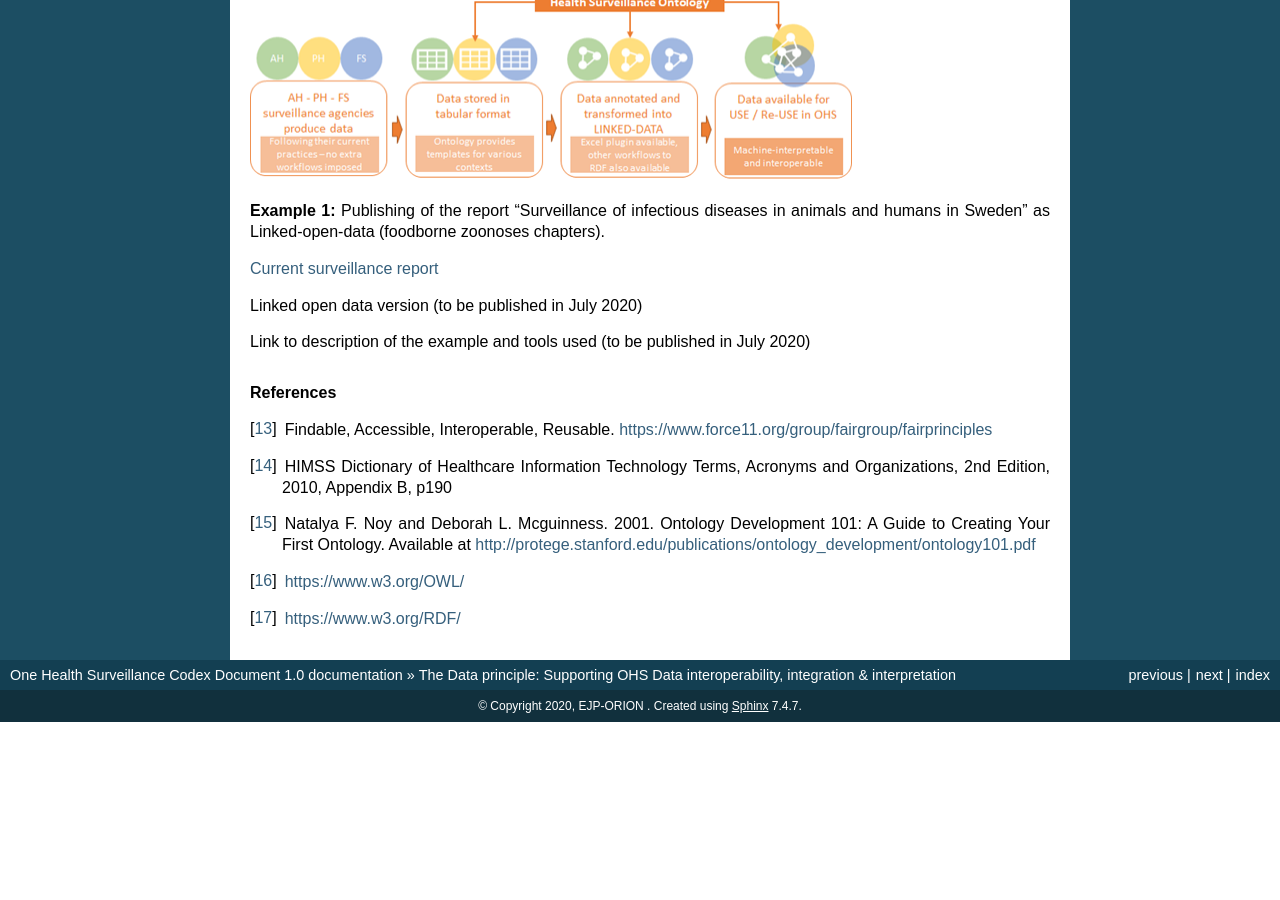
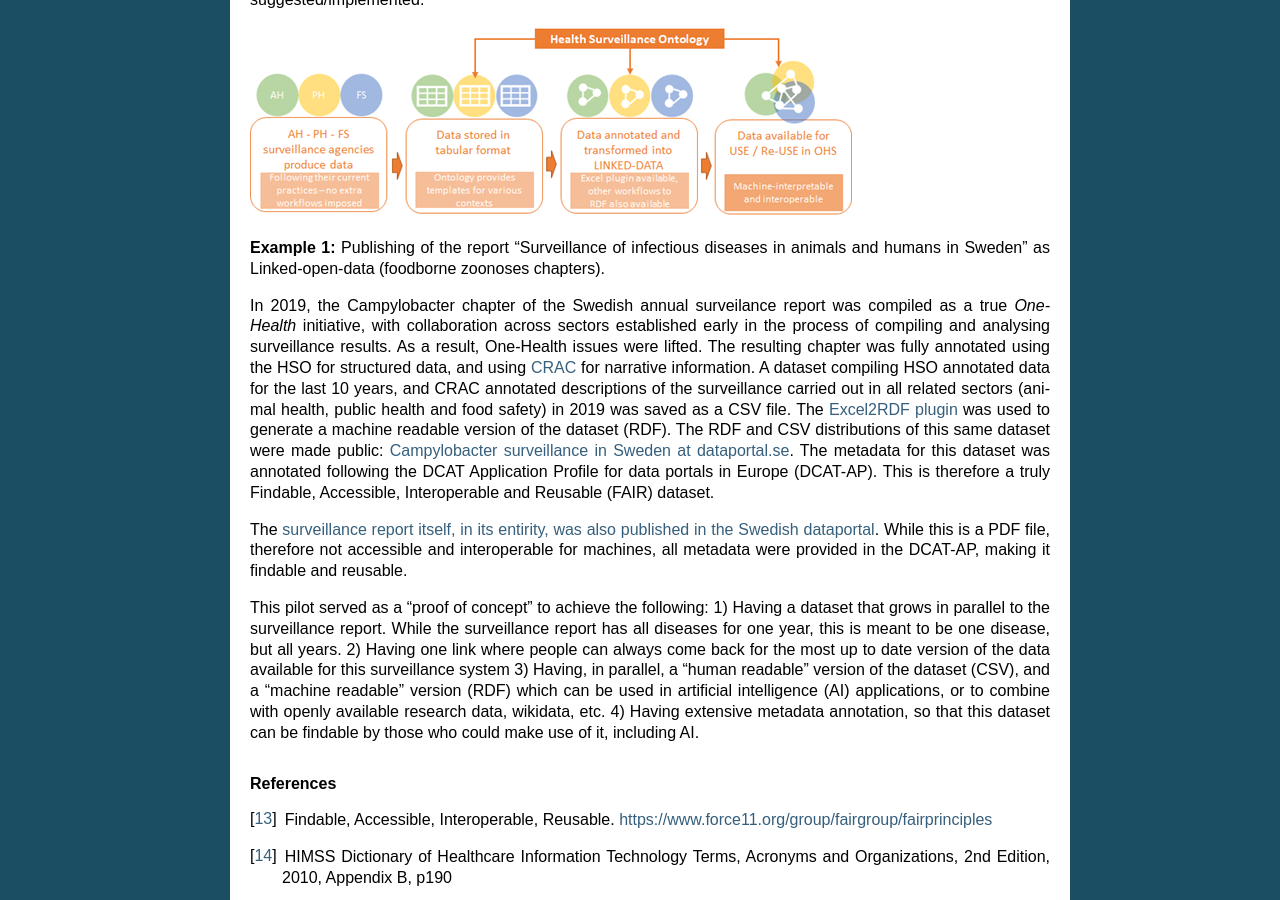
Before and after one commit to EJP-ORION/OH-Surveillance-Codex, a Sphinx documentation site: the page built from docs/4-the-data-principle.rst, in a window 1280 px wide and 900 px high, scrolled down 2331 px. Built offline with Sphinx 7.4.7, drawn with Linux system fonts in a browser that asks for light colours; before the commit the page ends 3053 px from its top, so only the background shows below that; some of the changed text lies outside the part shown.

Commit message:
Update 4-the-data-principle.rst
add the campy dataset as example 1

```diff
--- a/docs/4-the-data-principle.rst
+++ b/docs/4-the-data-principle.rst
@@ -170,13 +172,24 @@ annotation has been suggested/implemented.
 diseases in animals and humans in Sweden” as Linked-open-data (foodborne
 zoonoses chapters).
 
-`Current surveillance
-report <https://old.sva.se/en/reports-and-publications-in-english/disease-surveillance/disease-surveillance-reports>`__
+In 2019, the Campylobacter chapter of the Swedish annual surveilance report was compiled as a true
+*One-Health* initiative, with collaboration across sectors established early in the process of
+compiling and analysing surveillance results. As a result, One-Health issues were lifted.
+The resulting chapter was fully annotated using the HSO for structured data, and using `CRAC <https://oh-surveillance-codex.readthedocs.io/en/latest/5-the-reporting-principle.html#consensus-report-annotation-checklist-crac>`_ for narrative information. A dataset compiling HSO annotated data for the last 10 years, and CRAC annotated descriptions of the surveillance carried out in all related sectors (animal health, public health and food safety) in 2019 was saved as a CSV file.
+The `Excel2RDF plugin <https://karlhammar.com/ExcelRDF/>`_ was used to generate a machine readable version of the dataset (RDF).
+The RDF and CSV distributions of this same dataset were made public:
+`Campylobacter surveillance in Sweden at dataportal.se <https://www.dataportal.se/en/datasets/59_1684/campylobacter-surveillance-in-sweden>`_.
+The metadata for this dataset was annotated following the DCAT Application Profile for data portals in Europe (DCAT-AP). This is therefore a truly Findable, Accessible, Interoperable and Reusable (FAIR) dataset.
 
-Linked open data version (to be published in July 2020)
+The `surveillance report itself, in its entirity, was also published in the Swedish dataportal <https://www.dataportal.se/en/datasets/59_1643/surveillance-of-infectious-diseases-in-animals-and-humans-in-sweden-2019>`_. While this is a PDF file, therefore not accessible and interoperable for machines, all metadata were provided in the DCAT-AP, making it findable and reusable.
 
-Link to description of the example and tools used (to be published in
-July 2020)
+This pilot served as a "proof of concept" to achieve the following:
+1)	Having a dataset that grows in parallel to the surveillance report. While the surveillance report has all diseases for one year, this is meant to be one disease, but all years.
+2)	Having one link where people can always come back for the most up to date version of the data available for this surveillance system
+3)	Having, in parallel, a “human readable” version of the dataset (CSV), and a “machine readable” version (RDF) which can be used in artificial intelligence (AI) applications, or to combine with openly available research data, wikidata, etc.
+4)	Having extensive metadata annotation, so that this dataset can be findable by those who could make use of it, including AI.
+
+
 
 .. rubric:: References
 
```
Also changed, not shown: other parts of docs/4-the-data-principle.rst (+2 -0 lines).
